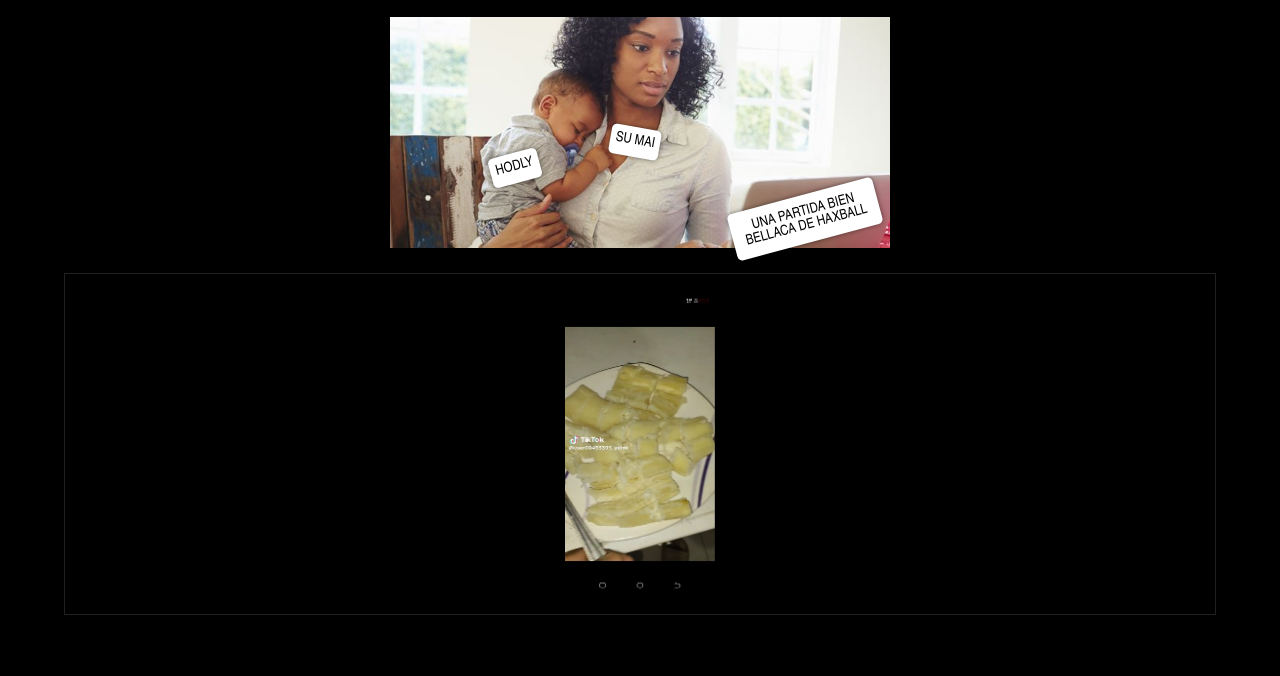
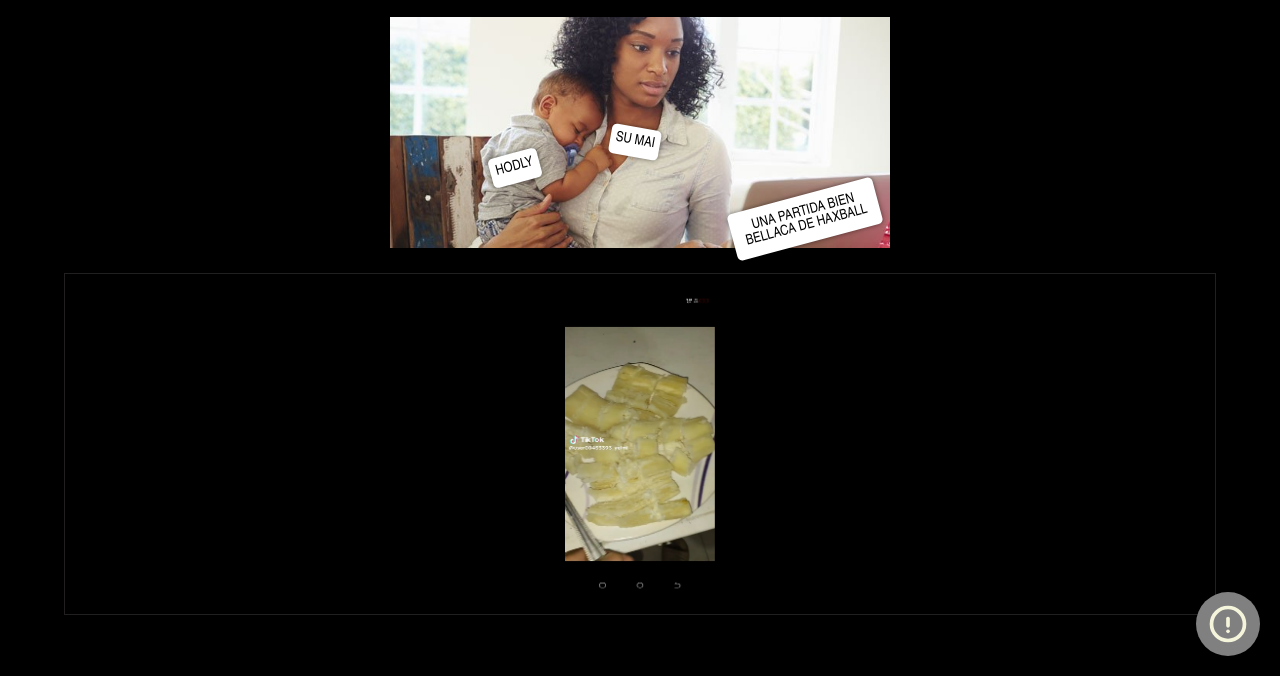
Before and after one commit to oxty1/lamamadehodly, a plain HTML site: page index.html in a window 1280 px wide. Shown: the part 134-810 px from the top of the page. Drawn offline with nearby package versions, Linux system fonts and the light colour scheme.

Commit message:
"Added a button with an SVG icon to index.html and styled it in style.css"

```diff
--- a/index.html
+++ b/index.html
@@ -20,6 +20,16 @@
   </div>
   <div id="images">
     <img class="yuca" src="yucacocia.jpg" alt="yucacocia" srcset="">
+
   </div>
+  <button onclick="alert('PER PASLASA LAMDLIT MUCAHCHO')">
+
+    <svg xmlns="http://www.w3.org/2000/svg" width="24" height="24" viewBox="0 0 24 24" fill="none" stroke="currentColor" stroke-width="2" stroke-linecap="round" stroke-linejoin="round" class="icon icon-tabler icons-tabler-outline icon-tabler-exclamation-circle">
+      <path stroke="none" d="M0 0h24v24H0z" fill="none" />
+      <path d="M12 12m-9 0a9 9 0 1 0 18 0a9 9 0 1 0 -18 0" />
+      <path d="M12 9v4" />
+      <path d="M12 16v.01" />
+    </svg>
+  </button>
   </body>
 </html>
--- a/style.css
+++ b/style.css
@@ -2,7 +2,6 @@
 
 * {
     margin: 0;
-    /* height: 100%; */
     width: 100%;
     font-family: Oswald, 'Arial Narrow', fantasy, san-serif;
     align-items: center;
@@ -68,6 +67,7 @@ span {
   width: 90vw;
   display: flex;
   border: 1px solid #211f1f;
+  position: relative;
 
   & img {
     margin: 0 auto;
@@ -76,6 +76,25 @@ span {
 
     -webkit-animation: slide-top 1s linear infinite alternate-reverse ;
 	        animation: slide-top 1s linear infinite alternate-reverse ;
+  }
+}
+
+button {
+  position: absolute;
+  cursor: pointer;
+  width: 64px;
+  height: 64px;
+  border-radius: 50%;
+  border: none;
+  background-color: gray;
+  display: flex;
+  align-items: center;
+  justify-content: center;
+  bottom: 20px;
+  right: 20px;
+
+  & svg {
+    height: 64px;
   }
 }
 
```
